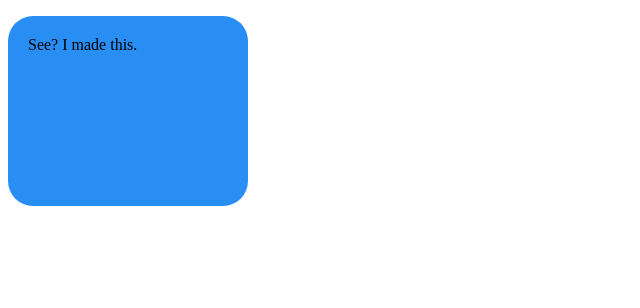
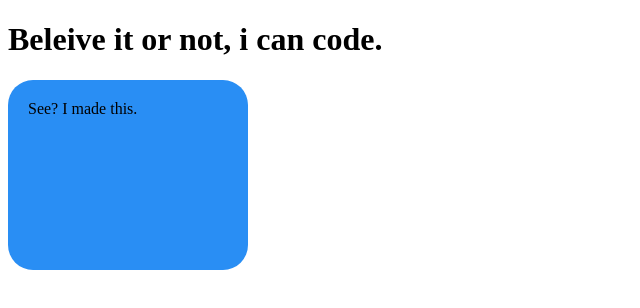
Before and after one commit to hdtrinh123/hdtrinh123.github.io, a plain HTML site: page home/index.html in a window 1280 px wide. Shown: the whole page, without its empty margins (0-640 px from the left). Drawn offline with Linux system fonts and the light colour scheme.

Commit message:
Update index.html

```diff
--- a/home/index.html
+++ b/home/index.html
@@ -13,6 +13,7 @@
     </style>
   </head>
   <body>
+    <h1>Beleive it or not, i can code.</h1>
     <p id="rcorners1">See? I made this.</p>
   </body>
 </html>
```
